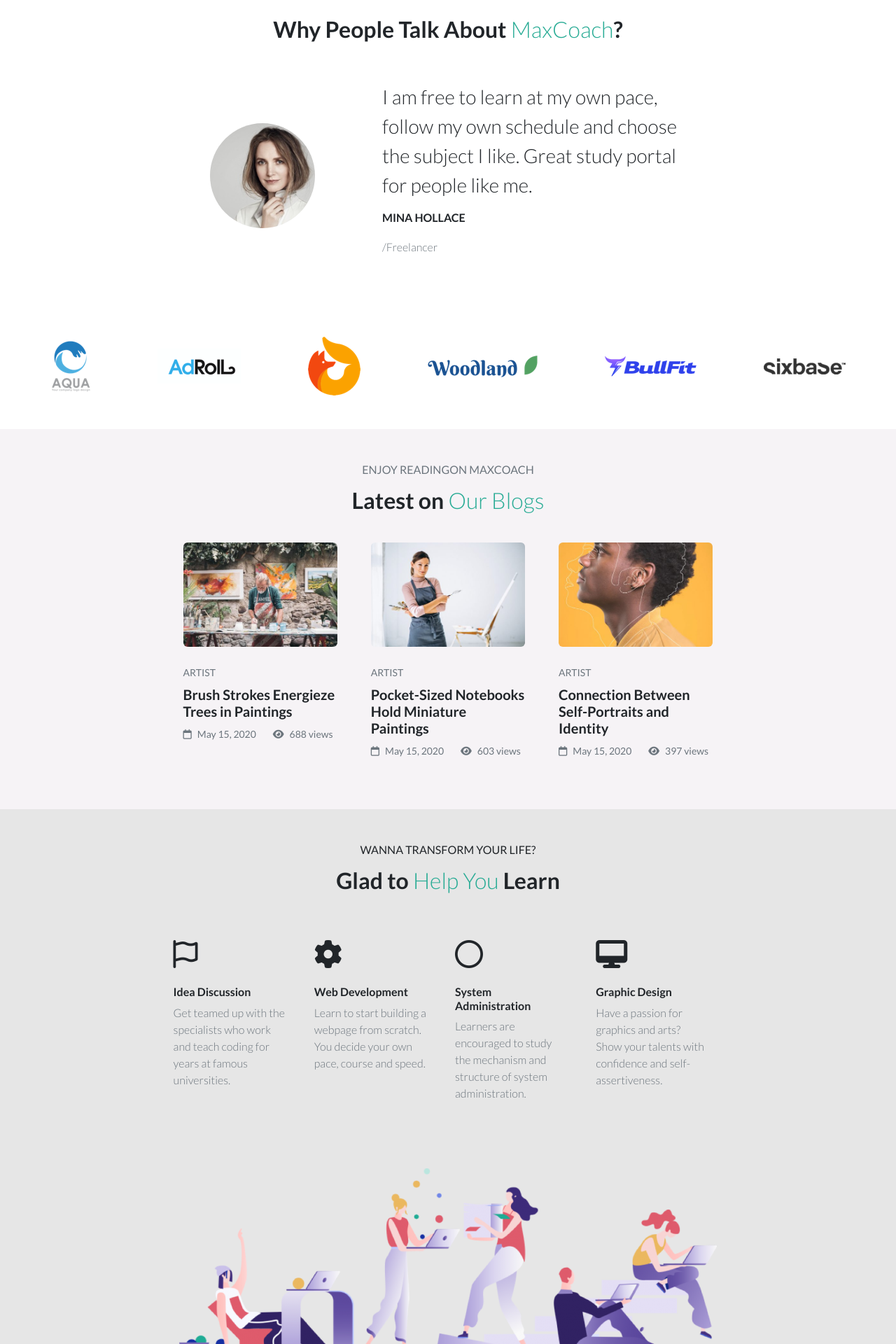
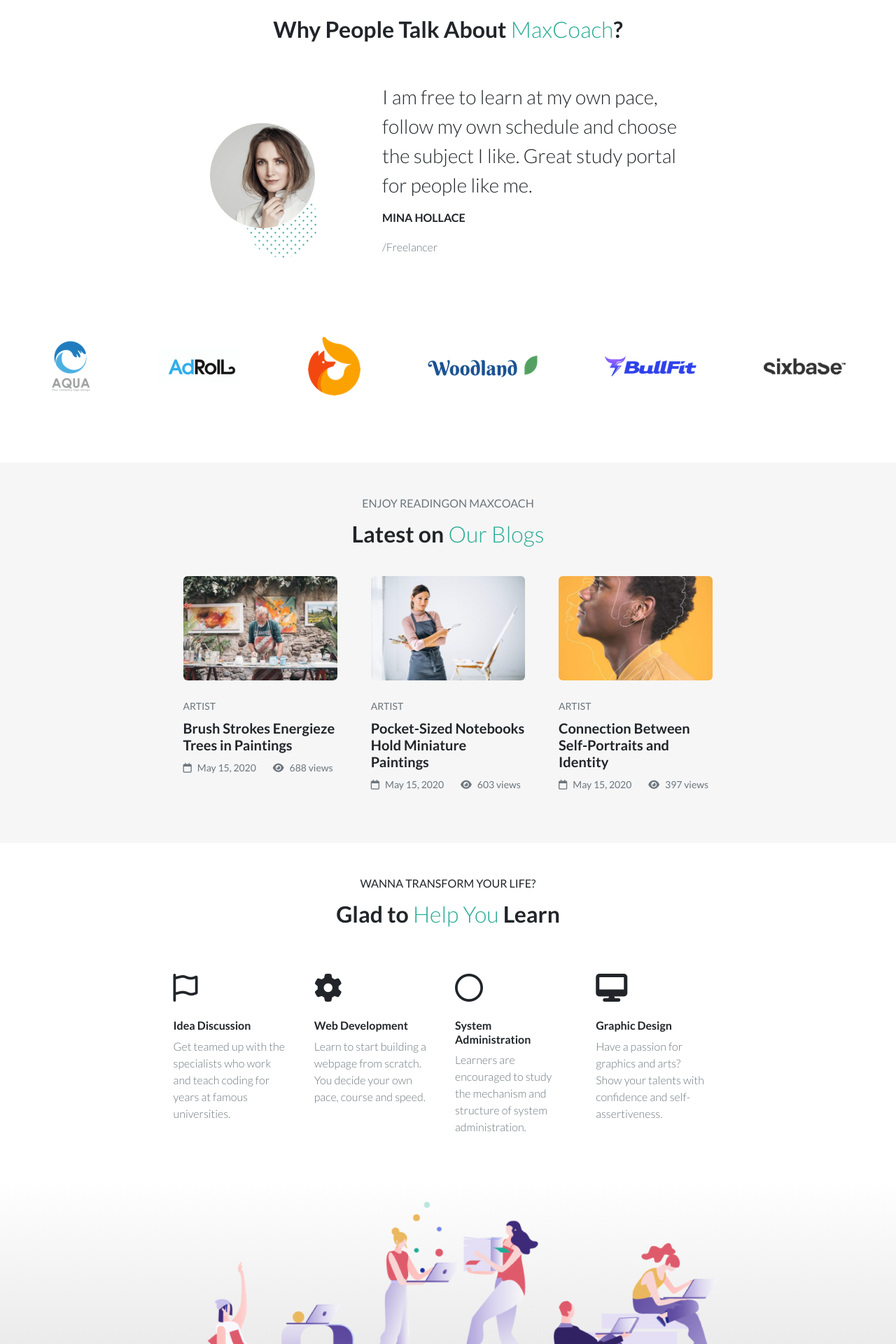
Before and after one commit to pannellalino/proj-html-vuejs, a Vue app: page / in a window 1280 px wide. Shown: the part 3400-5320 px from the top of the page at 70% size. Built offline with nearby package versions, Linux system fonts and the light colour scheme.

Commit message:
add details

```diff
--- a/src/components/AppFooter.vue
+++ b/src/components/AppFooter.vue
@@ -57,7 +57,7 @@ export default {
 
 <style lang="scss" scoped>
 footer{
-  background-color: #f6f3f6;
+  background-color: #F6F6F6;
   position: relative;
   span{
     font-size: .8rem;
--- a/src/components/Blogs.vue
+++ b/src/components/Blogs.vue
@@ -33,7 +33,7 @@ export default {
 
 <style lang="scss" scoped>
 section{
-  background-color: #f6f3f6;
+  background-color: #F6F6F6;
 }
 h2{
   color: #27ab94;
--- a/src/components/HelpYou.vue
+++ b/src/components/HelpYou.vue
@@ -43,7 +43,7 @@ export default {
 
 <style lang="scss" scoped>
 section{
-  background-color: rgb(230, 230, 230);
+  background-image: linear-gradient(white 60%, rgb(228, 228, 228));
 }
 span{
   font-weight: 100;
--- a/src/components/TalkAbout.vue
+++ b/src/components/TalkAbout.vue
@@ -15,10 +15,14 @@ export default {
   <div class="container text-center">
     <h2 class="pt-5"><strong class="text-dark fw-bold">Why People Talk About </strong>MaxCoach<span class="text-dark fw-bold">?</span></h2>
     <div class="testimonial d-flex align-items-center p-5">
-      <img class="pic mx-5 rounded-circle" src="../assets/img/testimonial-avata-02.jpg" alt="">
+      <div class="image">
+        <div class="image-2">
+          <img class="pic m-5 rounded-circle" src="../assets/img/testimonial-avata-02.jpg" alt="">
+        </div>
+      </div>
       <p class="px-5 fs-3 fw-light text-start">I am free to learn at my own pace, follow my own schedule and choose the subject I like. Great study portal for people like me.<br><span class="fw-bold fs-6 text-uppercase">Mina Hollace<br></span><span class="text-secondary fs-6">/Freelancer</span></p>
     </div>
-    <div class="logos align-items-center">
+    <div class="logos align-items-center pb-5">
       <div v-for="(logo, index) in cards.logos"
         :key="index">
         <img class="p-5"
@@ -42,5 +46,14 @@ h2{
   display: flex;
   justify-content: center;
 }
+.image{
+  background-image: url('../assets/img/maxcoach-shape-05-150x150.png');
+  background-repeat: no-repeat;
+  background-size: 100px;
+  background-position: 100px 140px;
+}
+.image-2{
+  background-image: url('');
+}
 
 </style>
--- a/src/components/first.vue
+++ b/src/components/first.vue
@@ -87,6 +87,9 @@ export default {
   .card{
     width: calc(100% / 3);
     box-shadow: 0px 1px 20px 1px lightgray;
+    &:hover{
+      box-shadow: none;
+    }
     .image{
       height: 142px;
       width: 100%;
```
